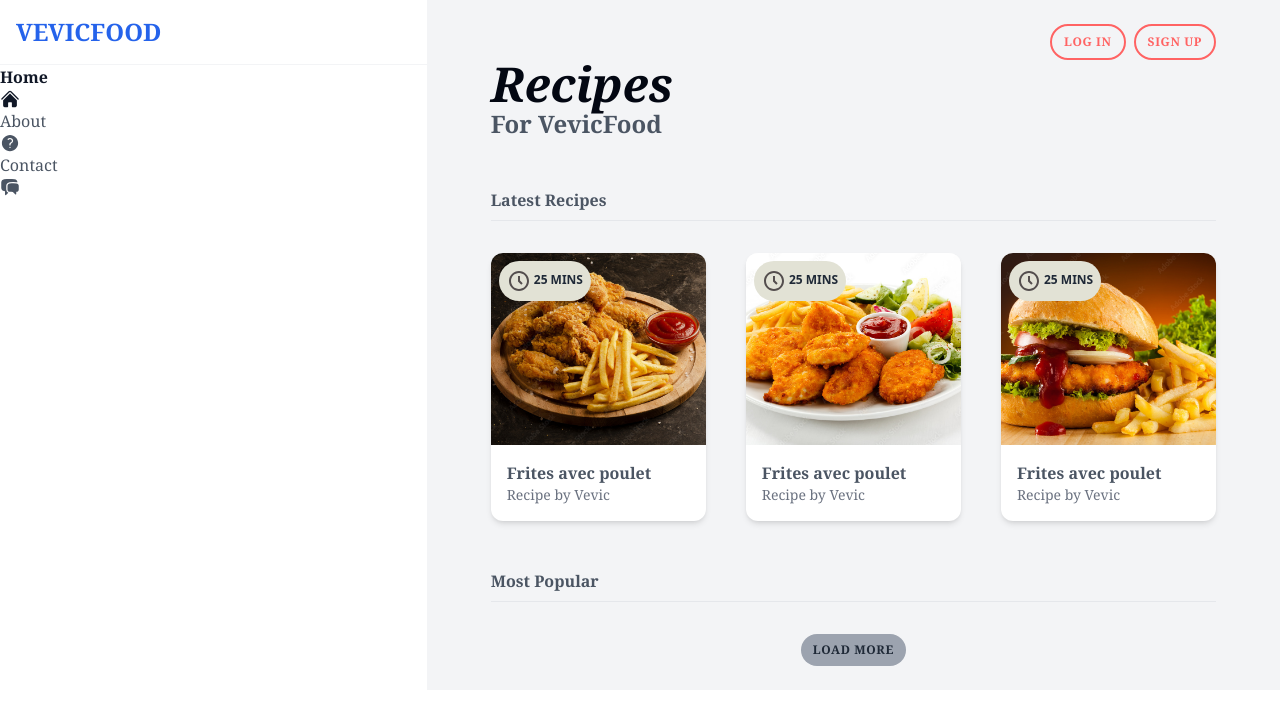
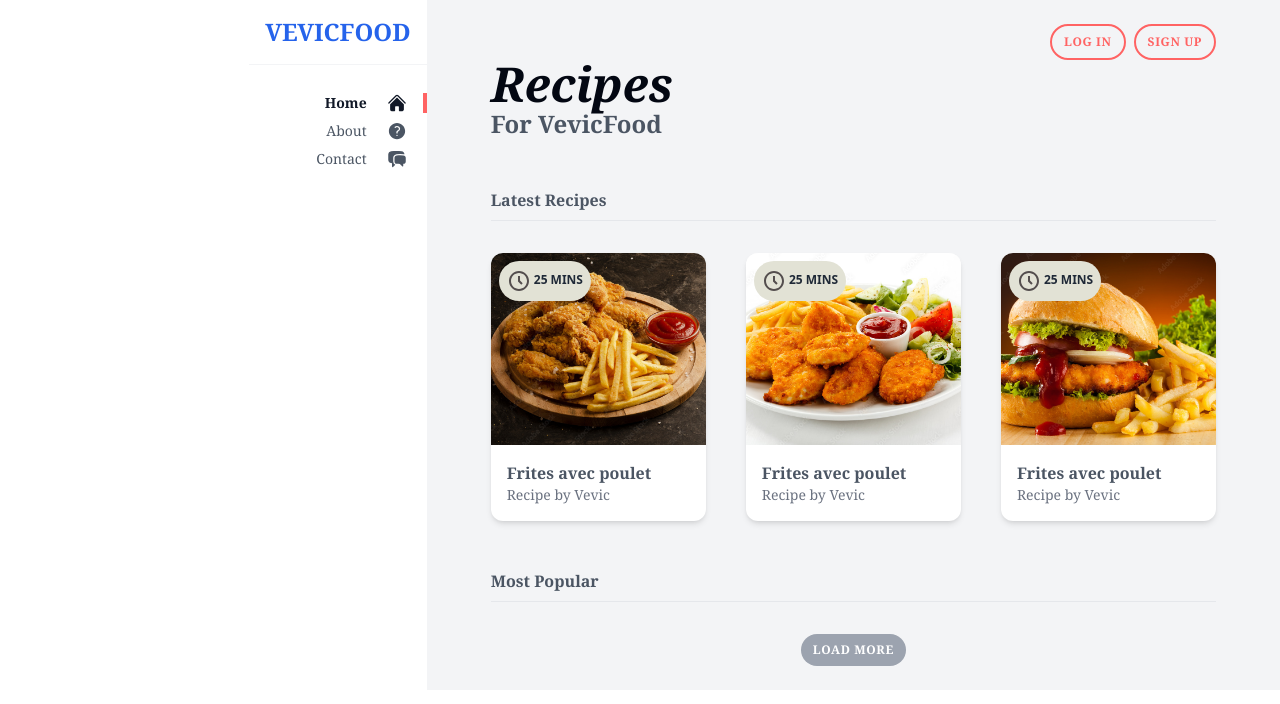
Before and after one commit to GaelNsabua/TailwindCSS-interface, a website: page public/index.html in a window 1280 px wide. Drawn offline with nearby package versions, Linux system fonts and the light colour scheme.

Commit message:
Adding jquery to the project

```diff
--- a/package.json
+++ b/package.json
@@ -11,5 +11,8 @@
   "license": "ISC",
   "devDependencies": {
     "tailwindcss": "^3.4.3"
+  },
+  "dependencies": {
+    "jquery": "^3.7.1"
   }
 }
--- a/public/index.html
+++ b/public/index.html
@@ -3,43 +3,48 @@
     <meta charset="UTF-8">
     <meta name="viewport" content="width=device-width, initial-scale=1.0">
     <link rel="stylesheet" href="./output.css">
-    <title>Document</title>
+    <title>VEVICFOOD</title>
 </head>
 <body class="text-gray-600 font-serif">
     <!-- content wrapper -->
     <div class="grid md:grid-cols-3">
         <!-- start nav -->
-        <div class="md:col-span-1">
-            <nav>
-                <div>
-                    <h1 class="font-bold uppercase p-4 border-b border-gray-100">
+        <div class="md:col-span-1 md:flex md:justify-end">
+            <nav class="text-right">
+                <div class="flex justify-between items-center border-b border-gray-100">
+                    <h1 class="font-bold uppercase p-4">
                         <a href="/" class="text-green-500 sm:text-red-600 lg:text-blue-600 lg:text-2xl hover:text-slate-700">VevicFood</a>
                     </h1>
+                    <div class="px-4 cursor-pointer md:hidden" id="menu-btn">
+                        <svg class="w-6" xmlns="http://www.w3.org/2000/svg" viewBox="0 0 24 24" fill="currentColor" class="w-6 h-6">
+                            <path fill-rule="evenodd" d="M3 6.75A.75.75 0 0 1 3.75 6h16.5a.75.75 0 0 1 0 1.5H3.75A.75.75 0 0 1 3 6.75ZM3 12a.75.75 0 0 1 .75-.75h16.5a.75.75 0 0 1 0 1.5H3.75A.75.75 0 0 1 3 12Zm0 5.25a.75.75 0 0 1 .75-.75h16.5a.75.75 0 0 1 0 1.5H3.75a.75.75 0 0 1-.75-.75Z" clip-rule="evenodd" />
+                          </svg>
+                    </div>
                 </div>
-                <ul>
-                    <li class="text-gray-900 font-bold">
-                        <a href="#">
+                <ul class="text-sm mt-6 hidden md:block" id="menu">
+                    <li class="text-gray-900 font-bold py-1">
+                        <a href="#" class="px-4 flex justify-end border-r-4 border-primary">
                             <span>Home</span>
-                            <svg class="w-5" xmlns="http://www.w3.org/2000/svg" viewBox="0 0 24 24" fill="currentColor" class="w-6 h-6">
+                            <svg class="w-5 ml-5" xmlns="http://www.w3.org/2000/svg" viewBox="0 0 24 24" fill="currentColor" class="w-6 h-6">
                                 <path d="M11.47 3.841a.75.75 0 0 1 1.06 0l8.69 8.69a.75.75 0 1 0 1.06-1.061l-8.689-8.69a2.25 2.25 0 0 0-3.182 0l-8.69 8.69a.75.75 0 1 0 1.061 1.06l8.69-8.689Z" />
                                 <path d="m12 5.432 8.159 8.159c.03.03.06.058.091.086v6.198c0 1.035-.84 1.875-1.875 1.875H15a.75.75 0 0 1-.75-.75v-4.5a.75.75 0 0 0-.75-.75h-3a.75.75 0 0 0-.75.75V21a.75.75 0 0 1-.75.75H5.625a1.875 1.875 0 0 1-1.875-1.875v-6.198a2.29 2.29 0 0 0 .091-.086L12 5.432Z" />
                               </svg>
 
                         </a>
                     </li>
-                    <li>
-                        <a href="#">
+                    <li class="py-1">
+                        <a href="#" class="px-4 flex justify-end border-r-4 border-white">
                             <span>About</span>
-                            <svg class="w-5" xmlns="http://www.w3.org/2000/svg" viewBox="0 0 24 24" fill="currentColor" class="w-6 h-6">
+                            <svg class="w-5 ml-5" xmlns="http://www.w3.org/2000/svg" viewBox="0 0 24 24" fill="currentColor" class="w-6 h-6">
                                 <path fill-rule="evenodd" d="M2.25 12c0-5.385 4.365-9.75 9.75-9.75s9.75 4.365 9.75 9.75-4.365 9.75-9.75 9.75S2.25 17.385 2.25 12Zm11.378-3.917c-.89-.777-2.366-.777-3.255 0a.75.75 0 0 1-.988-1.129c1.454-1.272 3.776-1.272 5.23 0 1.513 1.324 1.513 3.518 0 4.842a3.75 3.75 0 0 1-.837.552c-.676.328-1.028.774-1.028 1.152v.75a.75.75 0 0 1-1.5 0v-.75c0-1.279 1.06-2.107 1.875-2.502.182-.088.351-.199.503-.331.83-.727.83-1.857 0-2.584ZM12 18a.75.75 0 1 0 0-1.5.75.75 0 0 0 0 1.5Z" clip-rule="evenodd" />
                               </svg>
 
                         </a>
                     </li>
-                    <li>
-                        <a href="#">
+                    <li class="py-1">
+                        <a href="#" class="px-4 flex justify-end border-r-4 border-white">
                             <span>Contact</span>
-                            <svg class="w-5" xmlns="http://www.w3.org/2000/svg" viewBox="0 0 24 24" fill="currentColor" class="w-6 h-6">
+                            <svg class="w-5 ml-5" xmlns="http://www.w3.org/2000/svg" viewBox="0 0 24 24" fill="currentColor" class="w-6 h-6">
                                 <path d="M4.913 2.658c2.075-.27 4.19-.408 6.337-.408 2.147 0 4.262.139 6.337.408 1.922.25 3.291 1.861 3.405 3.727a4.403 4.403 0 0 0-1.032-.211 50.89 50.89 0 0 0-8.42 0c-2.358.196-4.04 2.19-4.04 4.434v4.286a4.47 4.47 0 0 0 2.433 3.984L7.28 21.53A.75.75 0 0 1 6 21v-4.03a48.527 48.527 0 0 1-1.087-.128C2.905 16.58 1.5 14.833 1.5 12.862V6.638c0-1.97 1.405-3.718 3.413-3.979Z" />
                                 <path d="M15.75 7.5c-1.376 0-2.739.057-4.086.169C10.124 7.797 9 9.103 9 10.609v4.285c0 1.507 1.128 2.814 2.67 2.94 1.243.102 2.5.157 3.768.165l2.782 2.781a.75.75 0 0 0 1.28-.53v-2.39l.33-.026c1.542-.125 2.67-1.433 2.67-2.94v-4.286c0-1.505-1.125-2.811-2.664-2.94A49.392 49.392 0 0 0 15.75 7.5Z" />
                               </svg>
@@ -115,11 +120,15 @@
                 </div>
 
                 <div class="flex justify-center">
-                    <div class="btn bg-gray-400 text-gray-800 p-2 rounded-lg">Load more</div>
+                    <div class="btn bg-gray-400 text-gray-800 p-2 rounded-lg hover:bg-slate-800 text-white">Load more</div>
                 </div>
             </div>
 
         </main>
     </div>
 </body>
+    <!-- importing jquery -->
+    <script src="../node_modules/jquery/dist/jquery.min.js"></script>
+    <!-- importing main script -->
+    <script type="module" src=".\js\main.js"></script>
 </html>
--- /dev/null
+++ b/public/js/main.js
@@ -0,0 +1,11 @@
+// This helps to run the function as soon as the document is loaded
+$(function(){
+    let menuBtn = $("#menu-btn")
+    let menu = $("#menu")
+
+    menuBtn.on("click", function(){
+        // This line helps to add or remove the class hidden to the menu element depending on the actual state of the class
+        menu.toggleClass("hidden")
+    })
+
+})
--- a/src/input.css
+++ b/src/input.css
@@ -4,7 +4,7 @@
 @tailwind utilities;
 
 .card{
-    @apply bg-white rounded-xl overflow-hidden shadow-md relative hover:shadow-xl cursor-pointer;
+    @apply bg-white rounded-xl overflow-hidden shadow-md relative hover:shadow-xl hover:scale-105 hover:transition cursor-pointer;
 }
 
 .badge{
```
Also changed, not shown: public/output.css, 1 other file.
